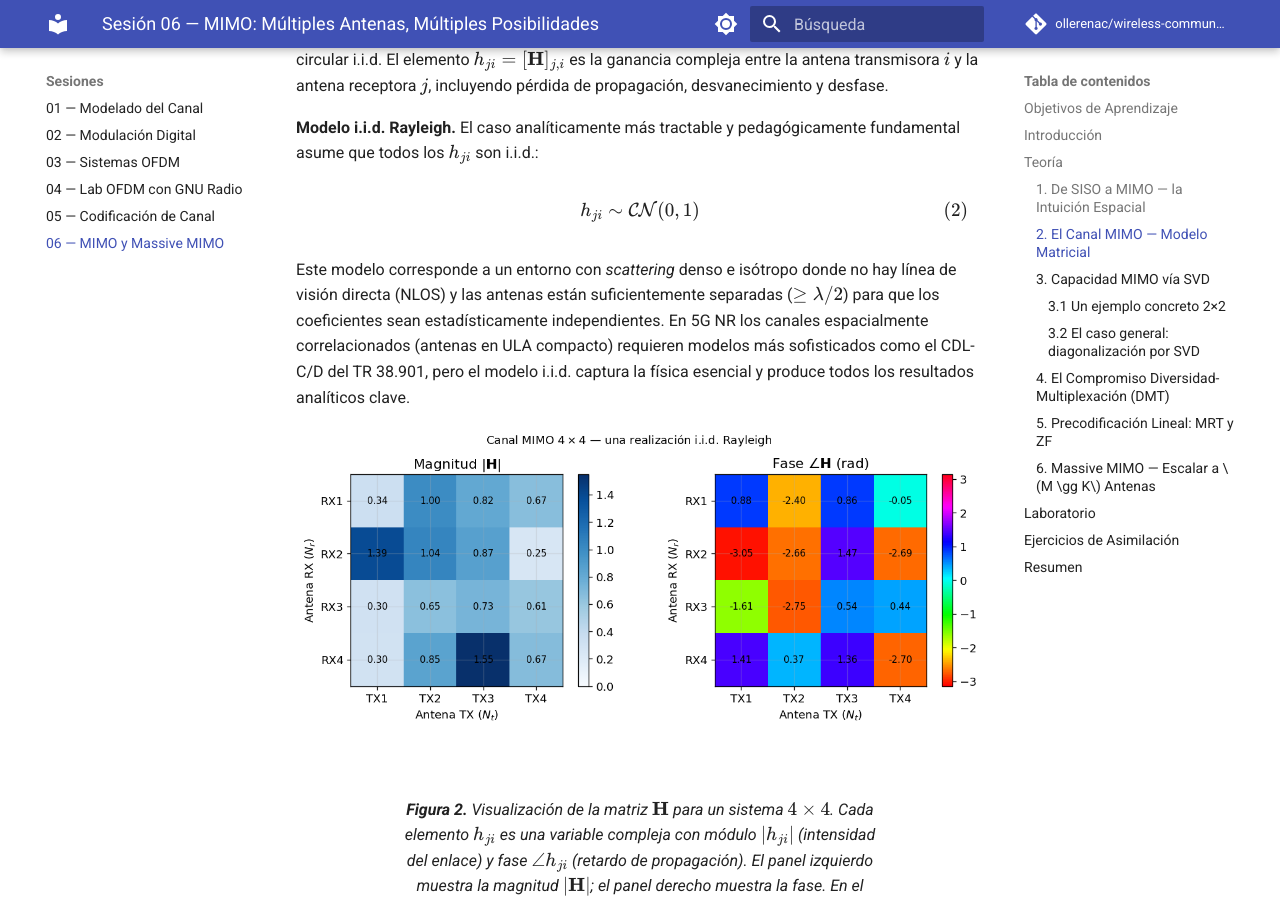
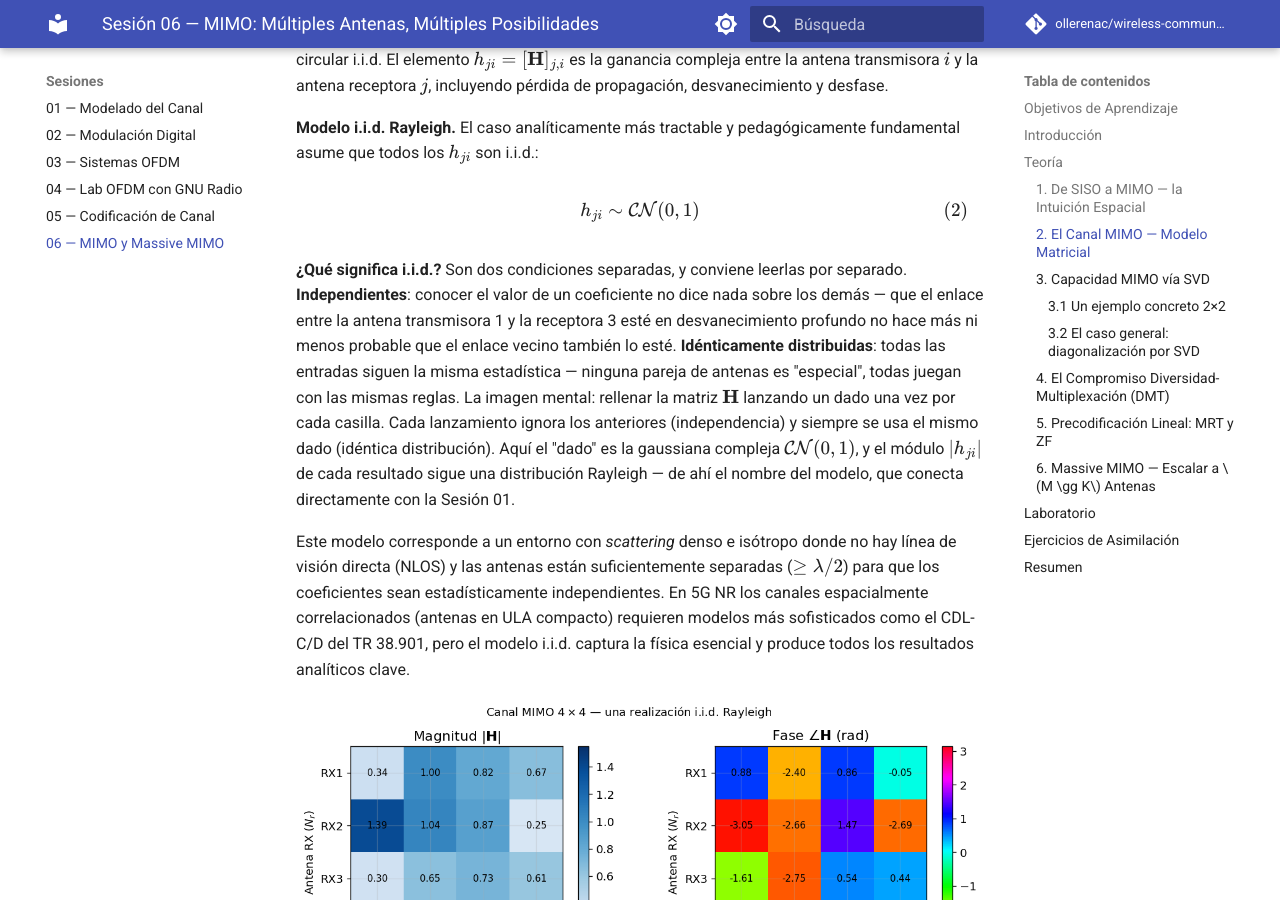
Before and after one commit to ollerenac/wireless-communication-systems, an MkDocs documentation site: the page built from docs/sessions/06-mimo-systems/index.md, in a window 1280 px wide and 900 px high, scrolled down 3057 px. Built offline with MkDocs 1.6.1 and Material for MkDocs 9.7.7, drawn with Linux system fonts in a browser that asks for light colours; comment, search, counter and statistics services are not loaded.

Commit message:
feat(quick-260701-qhz): plain-language i.i.d. explanation in MIMO §2
Unpacks 'independientes' and 'idénticamente distribuidas' separately,
adds the dice mental image, and links the Rayleigh name to Session 01.

Co-Authored-By: Claude Fable 5 <noreply@anthropic.com>

```diff
--- a/docs/sessions/06-mimo-systems/index.md
+++ b/docs/sessions/06-mimo-systems/index.md
@@ -79,6 +79,8 @@ donde $\mathbf{H} \in \mathbb{C}^{N_r \times N_t}$ es la **matriz de canal** y $
 **Modelo i.i.d. Rayleigh.** El caso analíticamente más tractable y pedagógicamente fundamental asume que todos los $h_{ji}$ son i.i.d.:
 
 $$h_{ji} \sim \mathcal{CN}(0, 1) \tag{2}$$
+
+**¿Qué significa i.i.d.?** Son dos condiciones separadas, y conviene leerlas por separado. **Independientes**: conocer el valor de un coeficiente no dice nada sobre los demás — que el enlace entre la antena transmisora 1 y la receptora 3 esté en desvanecimiento profundo no hace más ni menos probable que el enlace vecino también lo esté. **Idénticamente distribuidas**: todas las entradas siguen la misma estadística — ninguna pareja de antenas es "especial", todas juegan con las mismas reglas. La imagen mental: rellenar la matriz $\mathbf{H}$ lanzando un dado una vez por cada casilla. Cada lanzamiento ignora los anteriores (independencia) y siempre se usa el mismo dado (idéntica distribución). Aquí el "dado" es la gaussiana compleja $\mathcal{CN}(0,1)$, y el módulo $|h_{ji}|$ de cada resultado sigue una distribución Rayleigh — de ahí el nombre del modelo, que conecta directamente con la Sesión 01.
 
 Este modelo corresponde a un entorno con *scattering* denso e isótropo donde no hay línea de visión directa (NLOS) y las antenas están suficientemente separadas ($\geq \lambda/2$) para que los coeficientes sean estadísticamente independientes. En 5G NR los canales espacialmente correlacionados (antenas en ULA compacto) requieren modelos más sofisticados como el CDL-C/D del TR 38.901, pero el modelo i.i.d. captura la física esencial y produce todos los resultados analíticos clave.
 
```
